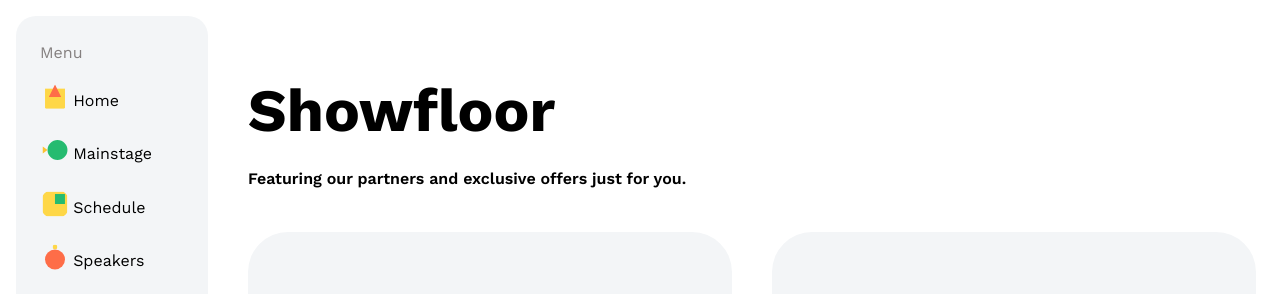
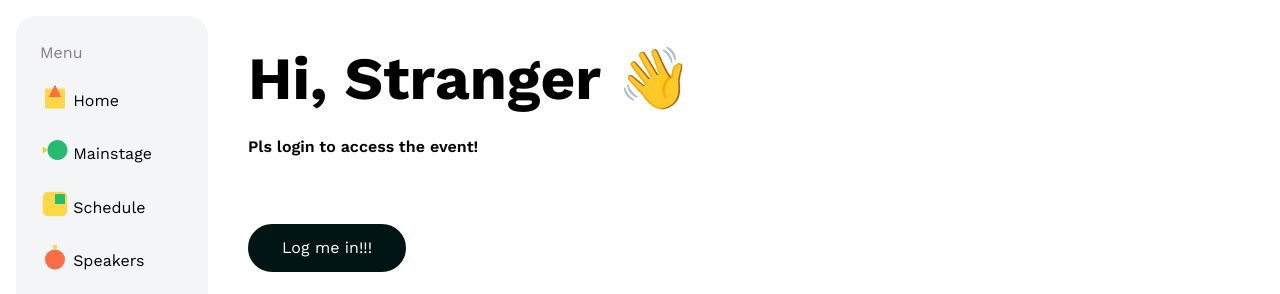
Before and after one commit to thecodegrain/dameet-site, a Next.js app: page /showfloor in a window 1280 px wide. Shown: the top 294 px of the page. Built offline with nearby package versions, Linux system fonts and the light colour scheme; no server answers.

Commit message:
Added auth to showfloor

```diff
--- a/pages/showfloor.js
+++ b/pages/showfloor.js
@@ -5,7 +5,7 @@ import { useUser } from "@auth0/nextjs-auth0";
 import Loading from "../components/Loading";
 
 const ShowFloor = () => {
-  const { isLoading } = useUser();
+  const { user, isLoading } = useUser();
   if (isLoading) {
     return <Loading />;
   }
@@ -33,9 +33,24 @@ const ShowFloor = () => {
         <meta content="/img/og-social.jpg" property="og:image" />
         <meta content="https://dameet.codegra.in/" property="og:url" />
       </Head>
+
       <div className="container__lg">
         <div className="split2">
           <Sidebar />
+          {!user && !isLoading && (
+            <section>
+              <div className="split">
+                <div className="flow-content">
+                  <h1>Hi, Stranger 👋</h1>
+                  <h5>Pls login to access the event!</h5>
+                  <a href="/api/auth/login" className="btn large-space">
+                    Log me in!!!
+                  </a>
+                </div>
+              </div>
+            </section>
+          )}
+          {user && (
             <div>
               <section className="small-space">
                 <div className="flow-content">
@@ -122,9 +137,10 @@ const ShowFloor = () => {
               </div>
             </div> */}
             </div>
+          )}
+        </div>
       </div>
       <div className="margin-bottom"></div>
-      </div>
     </>
   );
 };
```
Lines whose indentation alone changed are shown as unchanged.
